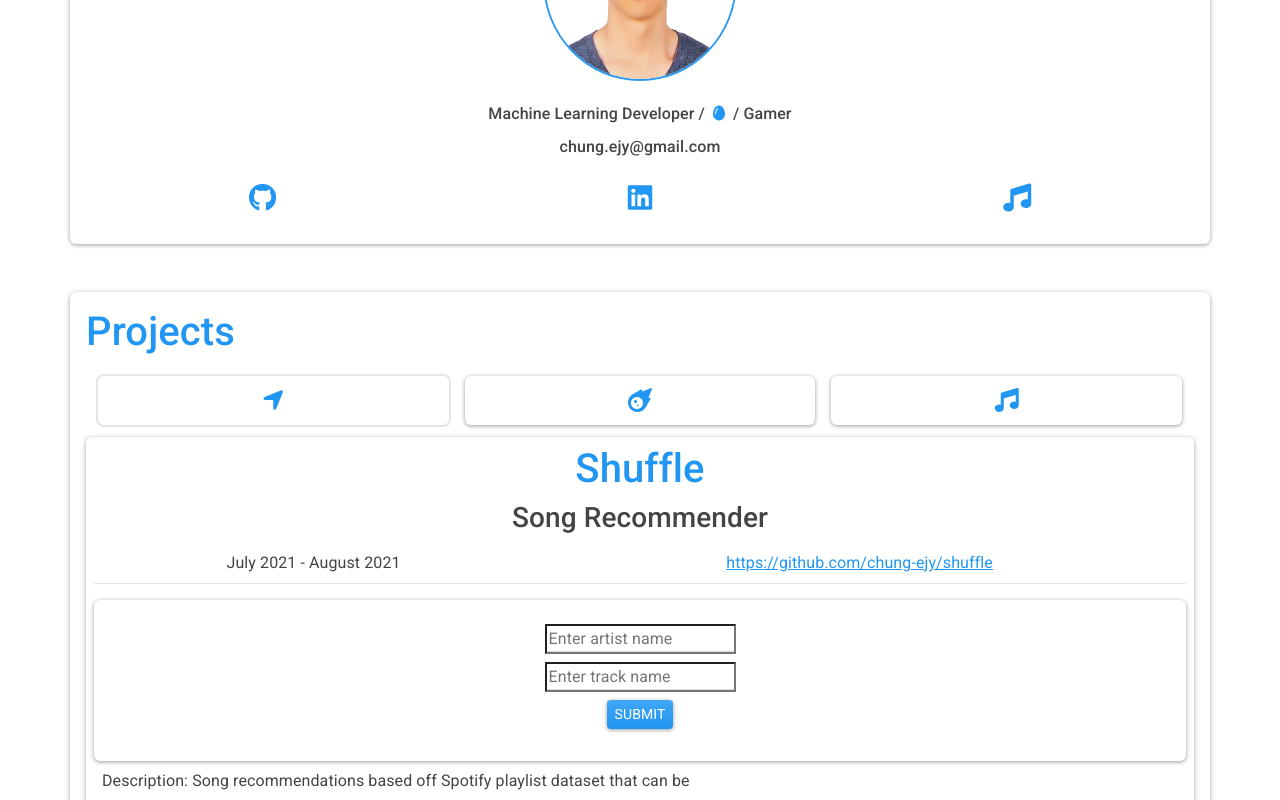
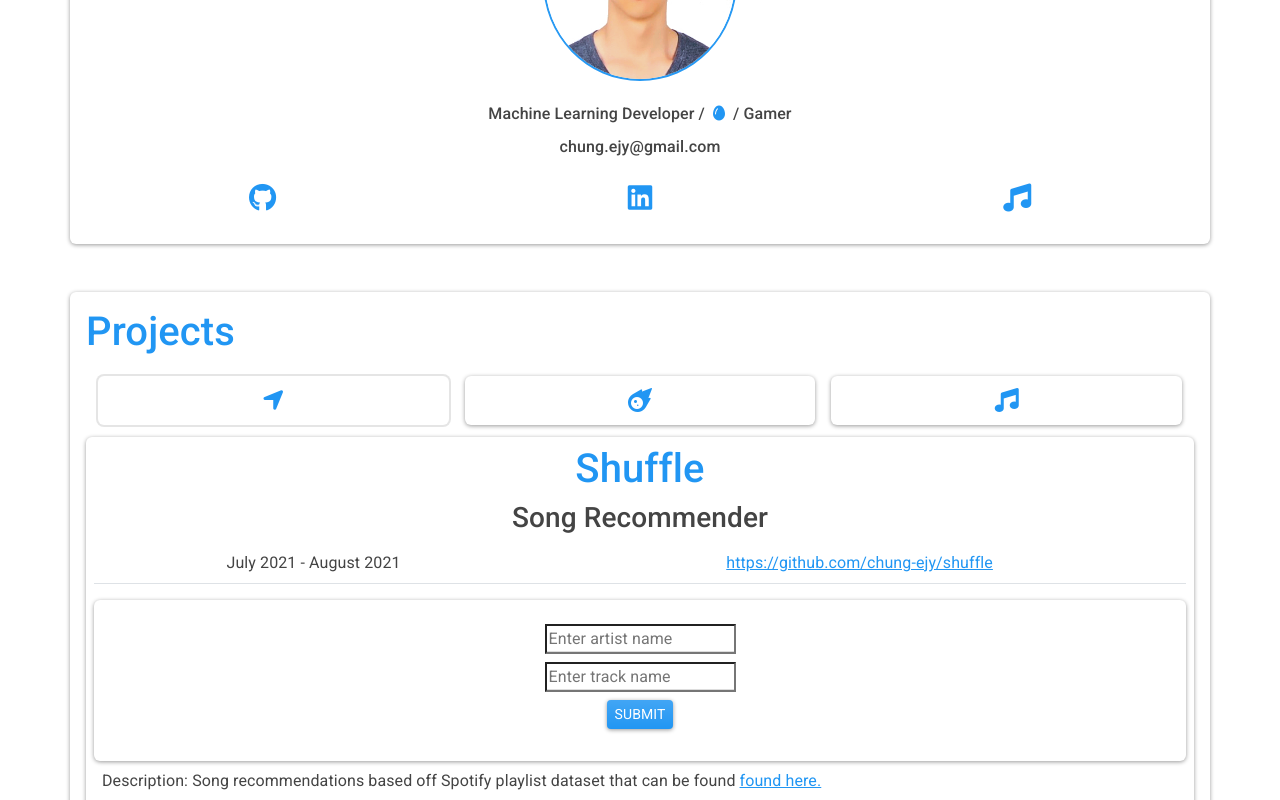
Before and after one commit to chung-ejy/portfolio, a React (Create React App) app: page / in a window 1280 px wide. Both pictures are taken after a click on the button 273 px from the left and 1015 px from the top of the page. Shown: the part 615-1415 px from the top of the page. Built offline with nearby package versions, Linux system fonts and the light colour scheme.

Commit message:
fixed description errors

```diff
--- a/src/components/data/ShuffleDesc.js
+++ b/src/components/data/ShuffleDesc.js
@@ -5,7 +5,7 @@ const ShuffleDesc = () => {
     const tagline = "Song Recommender"
     const dates = "July 2021 - August 2021"
     const projectLink = "https://github.com/chung-ejy/shuffle"
-    const description = "Description: Song recommendations based off Spotify playlist dataset that can be"
+    const description = "Description: Song recommendations based off Spotify playlist dataset that can be found"
     const tooltips = "Usage: Type a track name alongside the artist. Note: Limited dataset, think 2010s pop .."
     const disclaimer = "Disclaimer: This project is not an official Spotify product."
     return(<div className="card cardbody bg-transparent p-2">
@@ -28,12 +28,12 @@ const ShuffleDesc = () => {
     <ShuffleForm />
     <p className="m-2">
         {description}
+        <a className="m-1" href="https://www.aicrowd.com/challenges/spotify-million-playlist-dataset-challenge/dataset_files">
+            found here.
+        </a>
     </p>
     <p className="m-2 text-success">
         {tooltips}
-        <a className="m-1" href="https://www.aicrowd.com/challenges/spotify-million-playlist-dataset-challenge/dataset_files">
-            found here.
-        </a>
     </p>
     <p className="m-2 text-danger">
         {disclaimer}
```
